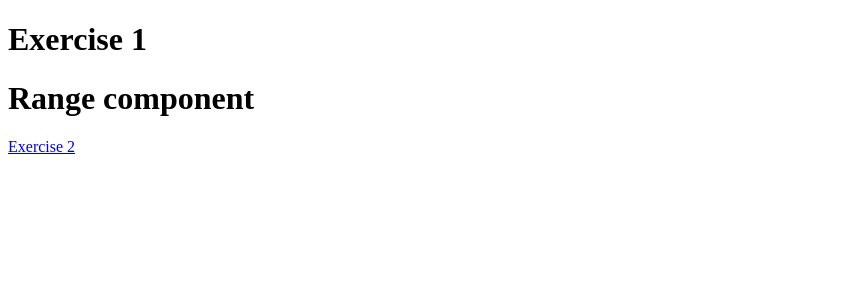
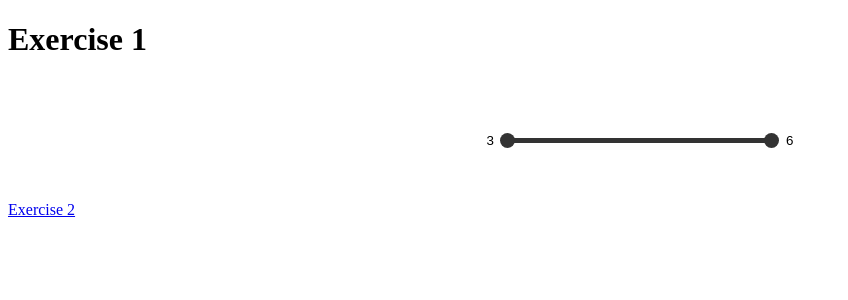
Before and after one commit to dbritobcn/Range, a React app: page /exercise1 in a window 1280 px wide. Shown: the top 300 px of the page, without its empty margins (0-848 px from the left). Built offline with nearby package versions, Linux system fonts and the light colour scheme.

Commit message:
Range version 1

```diff
--- a/package.json
+++ b/package.json
@@ -19,8 +19,10 @@
     "@types/react-dom": "18.0.10",
     "babel-loader": "9.1.2",
     "babel-preset-env": "1.7.0",
+    "css-loader": "6.7.3",
     "html-webpack-plugin": "5.5.0",
     "jest": "29.3.1",
+    "style-loader": "3.3.1",
     "ts-jest": "29.0.5",
     "ts-loader": "9.4.2",
     "typescript": "4.9.4",
--- /dev/null
+++ b/src/App.css
@@ -0,0 +1,10 @@
+:root {
+  --text-color: #333;
+}
+
+.exercise-container {
+  align-items: center;
+  display: flex;
+  justify-content: center;
+  padding: 50px 0;
+}
--- a/src/pages/exercise1.tsx
+++ b/src/pages/exercise1.tsx
@@ -6,7 +6,9 @@ export const Exercise1 = () => {
   return (
     <>
       <h1>Exercise 1</h1>
-      <CustomRange />
+      <div className="exercise-container">
+        <CustomRange  min={3} max={6} onChange={(e) => console.info('Value', e)} />
+      </div>
       <Link to={'/exercise2'}>Exercise 2</Link>
     </>
   )
--- a/src/pages/exercise2.tsx
+++ b/src/pages/exercise2.tsx
@@ -6,7 +6,9 @@ export const Exercise2 = () => {
   return (
     <>
       <h1>Exercise 2</h1>
-      <CustomRange />
+      <div className="exercise-container">
+        <CustomRange  min={0} max={10} onChange={(e) => console.info('Value', e)} />
+      </div>
       <Link to={'/exercise1'}>Exercise 1</Link>
     </>
   )
--- /dev/null
+++ b/src/range/presentation/range.css
@@ -0,0 +1,57 @@
+.range__container {
+  align-items: center;
+  display: flex;
+  position: relative;
+  width: 500px;
+}
+
+.range__value {
+  border-color: transparent;
+  outline: none;
+  width: 100px;
+}
+.range__value::-webkit-outer-spin-button,
+.range__value::-webkit-inner-spin-button {
+  -webkit-appearance: none;
+  margin: 0;
+}
+.range__value[type=number] {
+  -moz-appearance: textfield;
+}
+
+.range__container .range__value:first-child {
+  text-align: right;
+}
+
+.range__line {
+  background-color: var(--text-color);
+  height: 5px;
+  margin: auto 10px;
+  position: relative;
+  width: 100%;
+}
+
+.range__bullet {
+  background-color: var(--text-color);
+  border-radius: 50%;
+  height: 15px;
+  position: absolute;
+  top: -5px;
+  transition: all .1s ease;
+  width: 15px;
+}
+
+.range__bullet:hover {
+  cursor: grab;
+}
+
+.range__bullet:active {
+  cursor: grabbing;
+}
+
+.range__bullet:hover,
+.range__bullet:active {
+  height: 1.1em;
+  top: -.4em;
+  width: 1.1em;
+}
--- a/src/range/presentation/range.tsx
+++ b/src/range/presentation/range.tsx
@@ -1,9 +1,119 @@
-import React from "react";
+import React, {Ref, useRef, useState} from "react";
+import './range.css';
 
-export const CustomRange: React.FC = () => {
+interface RangeProps {
+  min: number;
+  max: number;
+  onChange: (range: { min: number; max: number }) => void;
+}
+
+export const CustomRange: React.FC<RangeProps> = (props: any) => {
+  const {min, max, onChange} = props;
+  const [range, setRange] = useState({min, max});
+  const [isDragging, setIsDragging] = useState(false);
+  const [dragType, setDragType] = useState<"min" | "max" | null>(null);
+  const rangeLineRef = useRef<HTMLDivElement>(null);
+  const minBulletRef = useRef<HTMLDivElement>(null);
+  const maxBulletRef = useRef<HTMLDivElement>(null);
+
+  const setValues = (value: {min: number, max: number}): void => {
+    const roundedValue = { min: Math.round(value.min), max: Math.round(value.max) };
+    setRange(value);
+    onChange(roundedValue);
+  }
+
+  const roundValue = (value: number): number => Math.round(value);
+
+  const handleMinChange = (e: React.ChangeEvent<HTMLInputElement>) => {
+    let newMin = parseInt(e.target.value);
+    if (newMin < min) {
+      newMin = min;
+    }
+    if (newMin >= range.max) {
+      newMin = range.max - 1;
+    }
+    setRange({...range, min: newMin});
+    onChange({min: newMin, max: range.max});
+  };
+
+  const handleMaxChange = (e: React.ChangeEvent<HTMLInputElement>) => {
+    let newMax = parseInt(e.target.value);
+    if (newMax > max) {
+      newMax = max;
+    }
+    if (newMax <= range.min) {
+      newMax = range.min + 1;
+    }
+    setRange({...range, max: newMax});
+    onChange({min: range.min, max: newMax});
+  };
+
+  const handleMouseMove = (event: React.MouseEvent) => {
+    if (!isDragging) return;
+    const rangeLineRect = rangeLineRef.current!.getBoundingClientRect();
+    const position = (event.clientX - rangeLineRect.left) / rangeLineRect.width;
+    if (position < 0 || position > 1) return;
+    console.log("position: ", position);
+    const newValue = min + (position * (max - min));
+    if (dragType === "min" && newValue < range.max) {
+      setValues({ ...range, min: newValue });
+      // setRange({ ...range, min: newValue });
+      // onChange({ min: newValue, max: range.max });
+    } else if (dragType === "max" && newValue > range.min) {
+      setValues({ ...range, max: newValue });
+      // setRange({ ...range, max: newValue });
+      // onChange({ min: range.min, max: newValue });
+    }
+  };
+
+  const handleMouseUp = (event: React.MouseEvent) => {
+    event.preventDefault();
+    setIsDragging(false);
+    setDragType(null);
+  }
+
+  const handleMouseDown = (event: React.MouseEvent, type: "min" | "max") => {
+    event.preventDefault();
+    setIsDragging(true);
+    setDragType(type);
+  }
+
+  const setBulletPosition = (value: number, ref: any): string => {
+    const displacement = isNaN(ref?.current?.clientWidth) ? '.5em' : `${ref.current.clientWidth / 2}px`;
+    return `calc(${((value - min) / (max - min)) * 100}% - ${displacement})`;
+  }
+
   return (
-    <div>
-      <h1>Range component</h1>
+    <div className="range__container">
+      <input
+        type="number"
+        className="range__value"
+        value={roundValue(range.min)}
+        onChange={handleMinChange}
+      />
+      <div className="range__line"
+           ref={rangeLineRef}
+           onMouseMove={handleMouseMove}
+           onMouseUp={handleMouseUp}>
+        <div
+          className="range__bullet"
+          ref={minBulletRef}
+          onMouseDown={(e) =>handleMouseDown(e, 'min')}
+          style={{left: setBulletPosition(range.min, minBulletRef)}}
+        ></div>
+        <div
+          className="range__bullet"
+          ref={maxBulletRef}
+          onMouseDown={(e) =>handleMouseDown(e, 'max')}
+          style={{left: setBulletPosition(range.max, maxBulletRef)}}
+        ></div>
+      </div>
+      <input
+        type="number"
+        className="range__value"
+        value={roundValue(range.max)}
+        onChange={handleMaxChange}
+      />
     </div>
   )
 }
--- a/webpack.config.js
+++ b/webpack.config.js
@@ -16,6 +16,13 @@ module.exports = {
         use: 'ts-loader',
         exclude: /node_modules/,
       },
+      {
+        test: /\.css$/,
+        use: [
+          'style-loader',
+          'css-loader'
+        ]
+      }
     ],
   },
   plugins: [
```
Also changed, not shown: src/App.tsx (+4 -3 lines), 1 other file (tests, documents, lock files or other folders).
